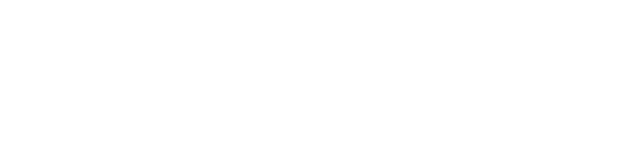
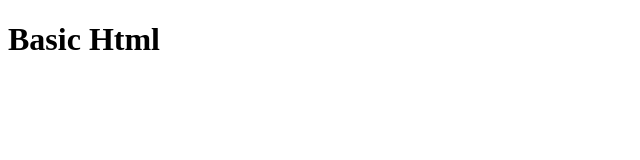
Before and after one commit to samuelcamilo/estudo-htmlcss, a plain HTML site: page basic-structure/basic-layout/index.html in a window 1280 px wide. Shown: the whole page, without its empty margins (0-640 px from the left). Drawn offline with Linux system fonts and the light colour scheme.

Commit message:
h1 criado!

```diff
--- a/basic-structure/basic-layout/index.html
+++ b/basic-structure/basic-layout/index.html
@@ -3,9 +3,9 @@
 <head>
     <meta charset="UTF-8">
     <meta name="viewport" content="width=device-width, initial-scale=1.0">
-    <title>Document</title>
+    <title>Basic Concepts Html</title>
 </head>
 <body>
-
+    <h1>Basic Html</h1>
 </body>
 </html>
```
